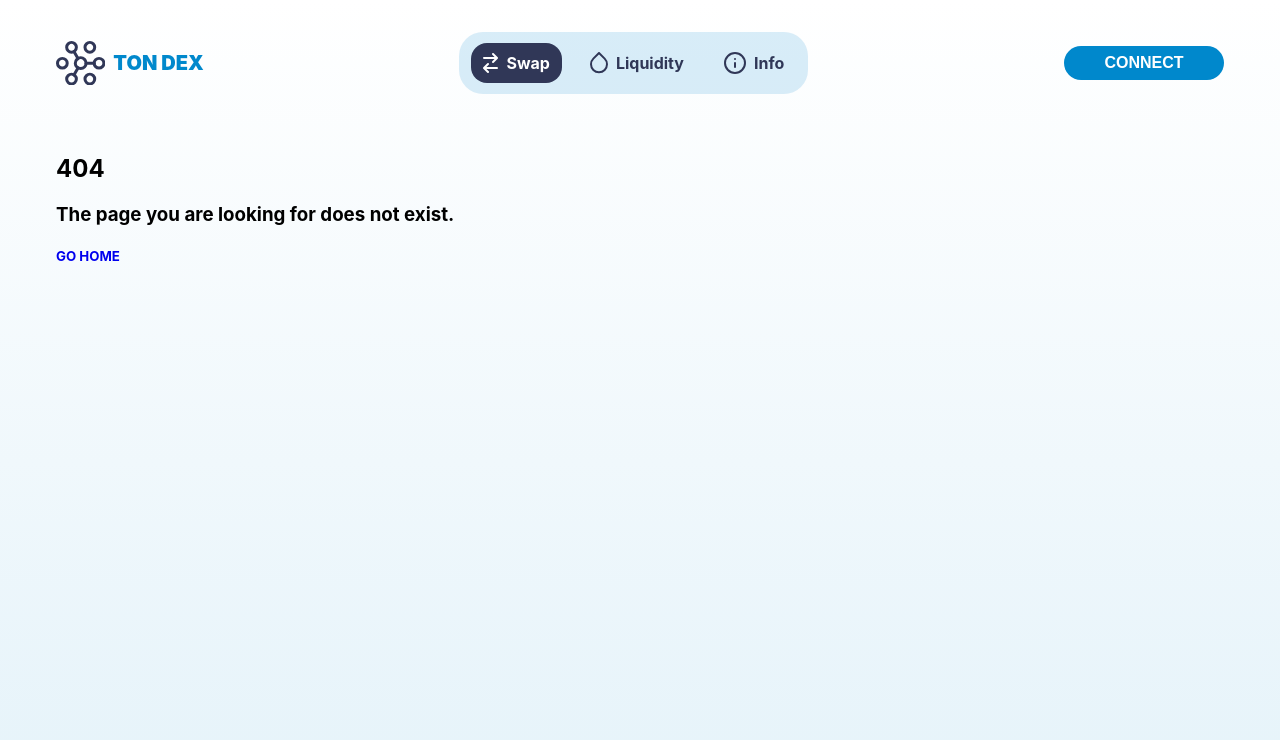
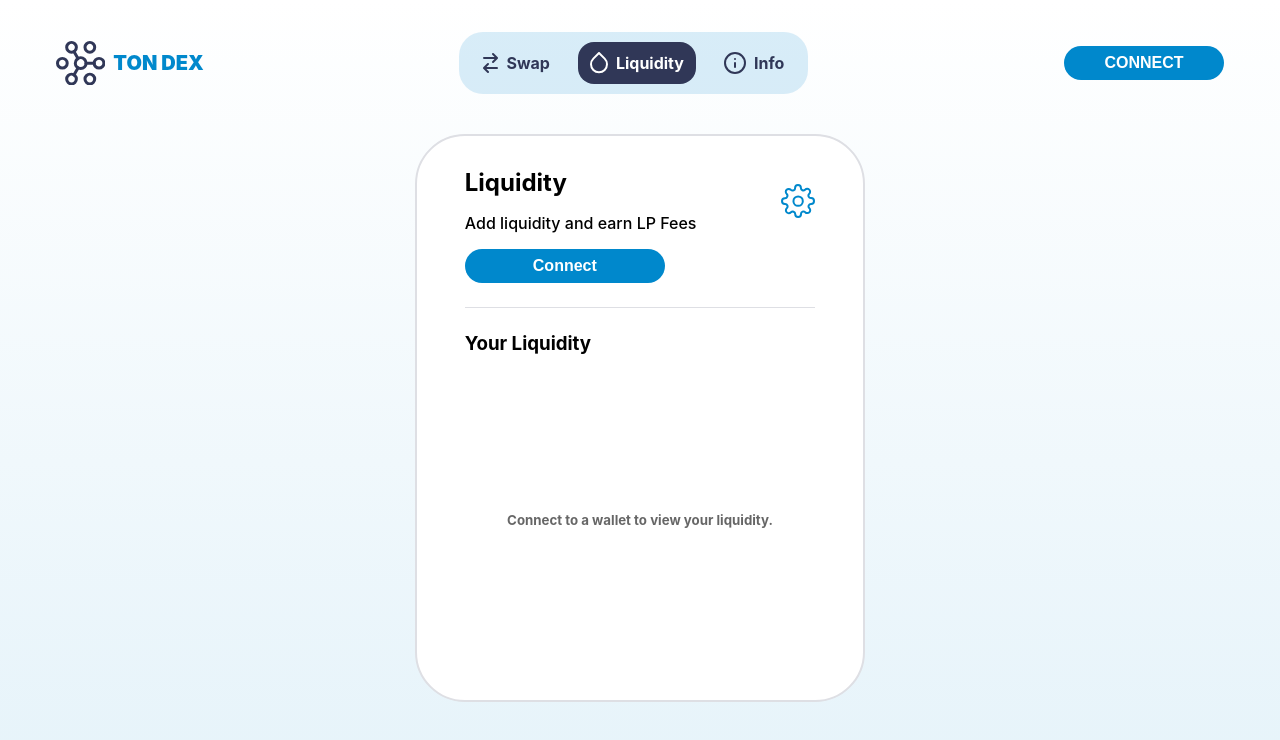
Before and after one commit to AminRezaei0x443/TON-DEX, a React (Create React App) app: page /liquidity in a window 1280 px wide. Before the commit this address had no page. Shown: the top 740 px of the page. Built offline with nearby package versions, Linux system fonts and the light colour scheme.

Commit message:
feat: create liquidity panel component

```diff
--- a/src/App.tsx
+++ b/src/App.tsx
@@ -6,6 +6,7 @@ import "./App.scss";
 import Header from "./components/Header";
 import Modals from "./components/Modals";
 import Notifications from "./components/Notifications";
+import LiquidityPage from "./pages/Liquidity";
 import NotFound from "./pages/NotFound";
 import SwapPage from "./pages/Swap";
 
@@ -16,6 +17,7 @@ function App() {
       <div className="pageContent">
         <Routes>
           <Route path="/" element={<SwapPage/>}/>
+          <Route path="/liquidity" element={<LiquidityPage />}/>
           <Route path="*" element={<NotFound/>}/>
         </Routes>
       </div>
--- a/src/api/pool.ts
+++ b/src/api/pool.ts
@@ -22,7 +22,7 @@ export const listPools = async (page: number, loadInfo: boolean = true): Promise
   return [];
 };
 
-interface PoolPositionInfo{
+export interface PoolPositionInfo{
     pool?: Pool;
     liquidityTokens: number;
     share: number;
--- a/src/components/Button/index.module.scss
+++ b/src/components/Button/index.module.scss
@@ -2,6 +2,7 @@
 @import "../../assets/styles/mixins";
 
 $radius: 18px;
+$radius-small: 8px;
 $radius-large: 16px;
 
 .button {
@@ -54,6 +55,12 @@ $radius-large: 16px;
   padding: 1rem 2rem;
 }
 
+%small {
+  border-radius: $radius-small;
+  padding: 0.25rem 1rem;
+  font-size: 0.75rem;
+}
+
 .primary {
   @extend %primary;
   @extend %normal;
@@ -73,3 +80,13 @@ $radius-large: 16px;
   @extend %secondary;
   @extend %large;
 }
+
+.primarySmall {
+  @extend %primary;
+  @extend %small;
+}
+
+.secondarySmall {
+  @extend %secondary;
+  @extend %small;
+}
--- a/src/components/Button/index.tsx
+++ b/src/components/Button/index.tsx
@@ -4,6 +4,7 @@ import styles from "./index.module.scss";
 
 enum ButtonType {
   Primary="primary", Secondary="secondary",
+  PrimarySmall="primarySmall", SecondarySmall="secondarySmall",
   PrimaryLarge="primaryLarge", SecondaryLarge="secondaryLarge"
 }
 
@@ -18,7 +19,7 @@ HTMLButtonElement
   buttonType?:ButtonType|string
 };
 
-export default function Button({ title,buttonType,loading, ...props }:Props) {
+export default function Button({ title,buttonType,loading,className, ...props }:Props) {
   return <button
     className={cn({
       [styles.button]:true,
@@ -26,7 +27,10 @@ export default function Button({ title,buttonType,loading, ...props }:Props) {
       [styles.primaryLarge]: buttonType === ButtonType.PrimaryLarge,
       [styles.secondary]: buttonType === ButtonType.Secondary,
       [styles.secondaryLarge]: buttonType === ButtonType.SecondaryLarge,
-      [styles.loading]: loading
+      [styles.primarySmall]: buttonType === ButtonType.PrimarySmall,
+      [styles.secondarySmall]: buttonType === ButtonType.SecondarySmall,
+      [styles.loading]: loading,
+      [className??""]: !!className,
     })}
     type="button" {...props}>{ title }</button>;
 }
--- a/src/components/Header/index.tsx
+++ b/src/components/Header/index.tsx
@@ -1,5 +1,5 @@
-import React from "react";
-import { Link } from "react-router-dom";
+import React, { useEffect, useState } from "react";
+import { Link, useLocation, useNavigate } from "react-router-dom";
 import { useAppDispatch, useAppSelector } from "../../redux/hooks";
 import { connect, disconnect, selectAccount } from "../../redux/reducers/account";
 import Button from "../Button";
@@ -19,6 +19,21 @@ const TAB_ITEMS = [
 export default function Header() {
   const walletState = useAppSelector(selectAccount);
   const dispatch = useAppDispatch();
+  const [tab, setTab] = useState(-1);
+  const navigate = useNavigate();
+  const location = useLocation();
+
+  useEffect(() => {
+    const pathName = location.pathname.slice(1);
+    if (pathName.startsWith("liquidity")){
+      setTab(1);
+    }else if(pathName.startsWith("info")){
+      setTab(2);
+    }else{
+      setTab(0);
+    }
+  // eslint-disable-next-line react-hooks/exhaustive-deps
+  }, []);
 
   const connected = walletState.walletAddress !== null;
 
@@ -39,12 +54,33 @@ export default function Header() {
     }
   };
 
+  const handleTabChange = (newTab: number) => {
+    /*
+    0 => SWAP
+    1 => LIQUDITY
+    2 => INFO
+    */
+    switch (newTab) {
+    case 1:
+      navigate("/liquidity");
+      break;
+    case 2:
+      navigate("/info");
+      break;
+    default:
+      navigate("/");
+      break;
+    }
+    setTab(newTab);
+  };
+
+
   return (
     <div className={styles.header}>
       <Link to='/'>
         <Brand/>
       </Link>
-      <Tab items={TAB_ITEMS} selected={0}/>
+      <Tab items={TAB_ITEMS} selected={tab} onChange={handleTabChange}/>
       <Button
         title={buttonText()}
         onClick={handleConnect}
--- /dev/null
+++ b/src/components/LiquidityPanel/Header.tsx
@@ -0,0 +1,40 @@
+import { useAppDispatch, useAppSelector } from "../../redux/hooks";
+import { connect, selectAccount } from "../../redux/reducers/account";
+import { notification } from "../../redux/reducers/notifications";
+import Button from "../Button";
+import Settings from "../icons/Settings";
+import styles from "./index.module.scss";
+
+
+export default function Header() {
+  const dispatch = useAppDispatch();
+  const accountState = useAppSelector(selectAccount);
+
+  const connected = accountState.walletAddress !== null;
+  const buttonTitle = connected ? "Add Liquidity" : "Connect";
+  const handleAddLiquidity = () => {
+    if (!connected) {
+      dispatch(connect());
+    }else{
+      dispatch(notification({ message: "ayo" }));
+    }
+  };
+
+
+  return <>
+    <div className={styles.header}>
+      <div className={styles.text}>
+        <h2>Liquidity</h2>
+        <span>Add liquidity and earn LP Fees</span>
+      </div>
+      <div className={styles.actions}>
+        <Settings/>
+      </div>
+    </div>
+    <Button
+      buttonType="primary"
+      title={buttonTitle}
+      className={styles.addLiquidity}
+      onClick={handleAddLiquidity}/>
+  </>;
+}
--- /dev/null
+++ b/src/components/LiquidityPanel/List.tsx
@@ -0,0 +1,90 @@
+import cn from "classnames";
+import { useState } from "react";
+import { CSSTransition } from "react-transition-group";
+import { PoolPositionInfo } from "../../api/pool";
+import { TONCOIN, USDT } from "../../api/tokens";
+import { useAppDispatch, useAppSelector } from "../../redux/hooks";
+import { selectAccount } from "../../redux/reducers/account";
+import Button from "../Button";
+import Chevron from "../icons/Chevron";
+import styles from "./index.module.scss";
+
+
+export default function List() {
+  const accountState = useAppSelector(selectAccount);
+  const dispatch = useAppDispatch();
+
+  const list = ["s"];
+
+  const connected = accountState.walletAddress !== null;
+
+  return <div className={styles.list}>
+    <h3>Your Liquidity</h3>
+    {!connected ?
+      <NotConnected />
+      :list.length === 0 ?
+        <EmptyList /> :
+        <>
+          <Item />
+          <Item />
+        </>}
+  </div>;
+}
+
+function NotConnected() {
+  return <div className={styles.emptyList}><h5>Connect to a wallet to view your liquidity.</h5></div>;
+}
+function EmptyList() {
+  return <div className={styles.emptyList}><h5>No liquidity found.</h5></div>;
+}
+
+interface IItemProps {
+  positionInfo?: PoolPositionInfo;
+}
+
+function Item({ positionInfo }:IItemProps) {
+  const [expanded, setExpanded] = useState<boolean>(false);
+
+  const handleExpanded = () => {
+    setExpanded(p => !p);
+  };
+
+  return <>
+    <div className={styles.item} onClick={handleExpanded}>
+      <img alt={"first"} src={TONCOIN.logoURI}/>
+      <img alt={"second"} src={USDT.logoURI}/>
+      <span>TONCOIN/BNB</span>
+      <Chevron className={cn({ [styles.expandedChevron]: expanded })}/>
+    </div>
+    <CSSTransition
+      mountOnEnter
+      unmountOnExit
+      in={expanded}
+      timeout={300}
+      classNames={{
+        enter:styles.enter,
+        enterActive:styles.enterActive,
+        // appear:styles.appear,
+        // appearActive:styles.appearActive,
+        exit:styles.exit,
+        exitActive:styles.exitActive,
+      }}>
+      <div className={styles.details}>
+        <div className={styles.info}>
+          <label>Pooled TONCOIN:</label>
+          <span>1032.1 <img alt={"first"} src={TONCOIN.logoURI}/></span>
+          <label>Pooled BNB:</label>
+          <span>3.12 <img alt={"second"} src={USDT.logoURI}/></span>
+          <label>Pool Tokens:</label>
+          <span>43.11</span>
+          <label>Pool Share:</label>
+          <span>0.01%</span>
+        </div>
+        <div className={styles.actions}>
+          <Button buttonType="primarySmall" title="Add"/>
+          <Button buttonType="primarySmall" title="Remove"/>
+        </div>
+      </div>
+    </CSSTransition>
+  </>;
+}
--- /dev/null
+++ b/src/components/LiquidityPanel/index.module.scss
@@ -0,0 +1,189 @@
+@import "../../assets/styles/colors";
+@import "../../assets/styles/mixins";
+@import "../../assets/styles/constants";
+
+.panel {
+  border: solid 2px $border-color;
+  border-radius: $border-radius;
+  padding: 2rem 3rem;
+  display: flex;
+  background-color: white;
+  flex-flow: column nowrap;
+  max-width: 400px;
+  min-width: 270px;
+  min-height: 500px;
+  max-height: 500px;
+  width: 30%;
+  gap: 1rem;
+
+  hr {
+    width: 100%;
+    border: none;
+    border-top: 1px solid $border-color;
+  }
+}
+
+.header {
+  display: flex;
+  flex-flow: row nowrap;
+  align-items: center;
+  justify-content: space-between;
+
+  .text {
+    h2 {
+      margin: 0 0 1rem;
+      font-weight: 700;
+    }
+
+    span {
+      font-size: 1rem;
+      font-weight: 500;
+    }
+  }
+
+  .actions {
+    display: flex;
+    flex-flow: row nowrap;
+    align-items: center;
+    gap: 0.5rem;
+
+    svg {
+      @include hover-lighten;
+    }
+  }
+}
+
+.addLiquidity {
+  align-self: flex-start;
+  width: 200px;
+}
+
+.list {
+  display: flex;
+  flex-flow: column nowrap;
+  gap: 1rem;
+  overflow: scroll;
+  justify-content: flex-start;
+  flex: 1;
+
+  @include hide-scrollbar;
+
+  h3 {
+    margin: 0;
+  }
+
+  .item {
+    display: flex;
+    flex-flow: row nowrap;
+    align-items: center;
+    padding: 0.25rem;
+    border-radius: 1rem;
+    z-index: 1;
+
+    @include hover-background;
+
+    img {
+      max-width: 1.625rem;
+      max-height: 1.625rem;
+      min-width: 1.625rem;
+      min-height: 1.625rem;
+
+      @include round-image;
+    }
+
+    span {
+      flex: 1;
+      font-weight: 700;
+      margin: 0 0.75rem;
+    }
+
+    svg {
+      transition: transform 0.2s;
+      cursor: pointer;
+      margin-right: 0.5rem;
+    }
+
+    .expandedChevron {
+      transform: rotate(-180deg);
+    }
+  }
+
+  .details {
+    flex-shrink: 0;
+    display: flex;
+    flex-flow: column nowrap;
+    gap: 0.5rem;
+    z-index: 0;
+
+    .info {
+      display: grid;
+      grid-template-columns: repeat(2, 1fr);
+      grid-auto-rows: 18px;
+      font-size: 0.875rem;
+      color: $primary-dark-color;
+      font-weight: 500;
+      gap: 0.5rem;
+
+      span {
+        display: inline-flex;
+        align-items: center;
+        justify-content: flex-end;
+        gap: 4px;
+
+        img {
+          max-width: 1rem;
+          max-height: 1rem;
+          min-width: 1rem;
+          min-height: 1rem;
+
+          @include round-image;
+        }
+      }
+    }
+
+    .actions {
+      width: 100%;
+      display: flex;
+      flex-flow: row wrap;
+      justify-content: center;
+      gap: 1rem;
+    }
+  }
+}
+
+.emptyList {
+  flex: 1;
+  display: flex;
+  flex-flow: column nowrap;
+  align-items: center;
+  justify-content: center;
+  width: 100%;
+  height: 100%;
+  color: rgba(black, 0.6);
+}
+
+.enter,
+.appear {
+  transform: translateY(-50px);
+  opacity: 0;
+}
+
+.enterActive,
+.appearActive {
+  transform: translateY(0);
+  opacity: 1;
+  transform-origin: top center;
+  transition: transform 0.3s, opacity 0.3s;
+}
+
+.exit {
+  transform: translateY(0);
+  opacity: 1;
+}
+
+.exitActive {
+  opacity: 0;
+  transform: translateY(-50px);
+  transform-origin: top center;
+  transition: transform 0.3s, opacity 0.3s;
+}
--- /dev/null
+++ b/src/components/LiquidityPanel/index.tsx
@@ -0,0 +1,15 @@
+import React from "react";
+import Header from "./Header";
+import styles from "./index.module.scss";
+import List from "./List";
+
+export default function LiquidityPanel() {
+
+  return (
+    <div className={styles.panel}>
+      <Header/>
+      <hr />
+      <List/>
+    </div>
+  );
+}
--- /dev/null
+++ b/src/components/icons/Chevron.tsx
@@ -0,0 +1,20 @@
+import React, { SVGProps } from "react";
+
+
+export default function Chevron({ ...props }: SVGProps<SVGSVGElement>) {
+  return <svg
+    xmlns="http://www.w3.org/2000/svg"
+    width={14.828}
+    height={8.414}
+    {...props}
+  >
+    <path
+      d="m1.414 1.414 6 6 6-6"
+      fill="none"
+      stroke="#303757"
+      strokeLinecap="round"
+      strokeLinejoin="round"
+      strokeWidth={2}
+    />
+  </svg>;
+}
--- /dev/null
+++ b/src/pages/Liquidity/index.module.scss
@@ -0,0 +1,27 @@
+.container {
+  display: flex;
+  flex-flow: row wrap;
+  justify-content: space-evenly;
+  gap: 1rem;
+}
+
+.enter {
+  opacity: 0;
+  transform: translateX(-100px);
+}
+
+.enterActive {
+  opacity: 1;
+  transform: translateX(0);
+  transition: opacity 0.3s, transform 0.3s;
+}
+
+.exit {
+  opacity: 1;
+}
+
+.exitActive {
+  opacity: 0;
+  transform: translateX(-100px);
+  transition: opacity 0.3s, transform 0.3s;
+}
--- /dev/null
+++ b/src/pages/Liquidity/index.tsx
@@ -0,0 +1,24 @@
+import LiquidityPanel from "../../components/LiquidityPanel";
+import { useAppDispatch } from "../../redux/hooks";
+import styles from "./index.module.scss";
+
+export default function LiquidityPage() {
+  const dispatch = useAppDispatch();
+
+  return (
+    <div className={styles.container}>
+      <LiquidityPanel/>
+      {/* <CSSTransition
+        in={ // }
+        timeout={500}
+        classNames={{
+          enter:styles.enter,
+          enterActive:styles.enterActive,
+          exit:styles.exit,
+          exitActive:styles.exitActive,
+        }}
+        unmountOnExit>
+      </CSSTransition> */}
+    </div>
+  );
+}
```
